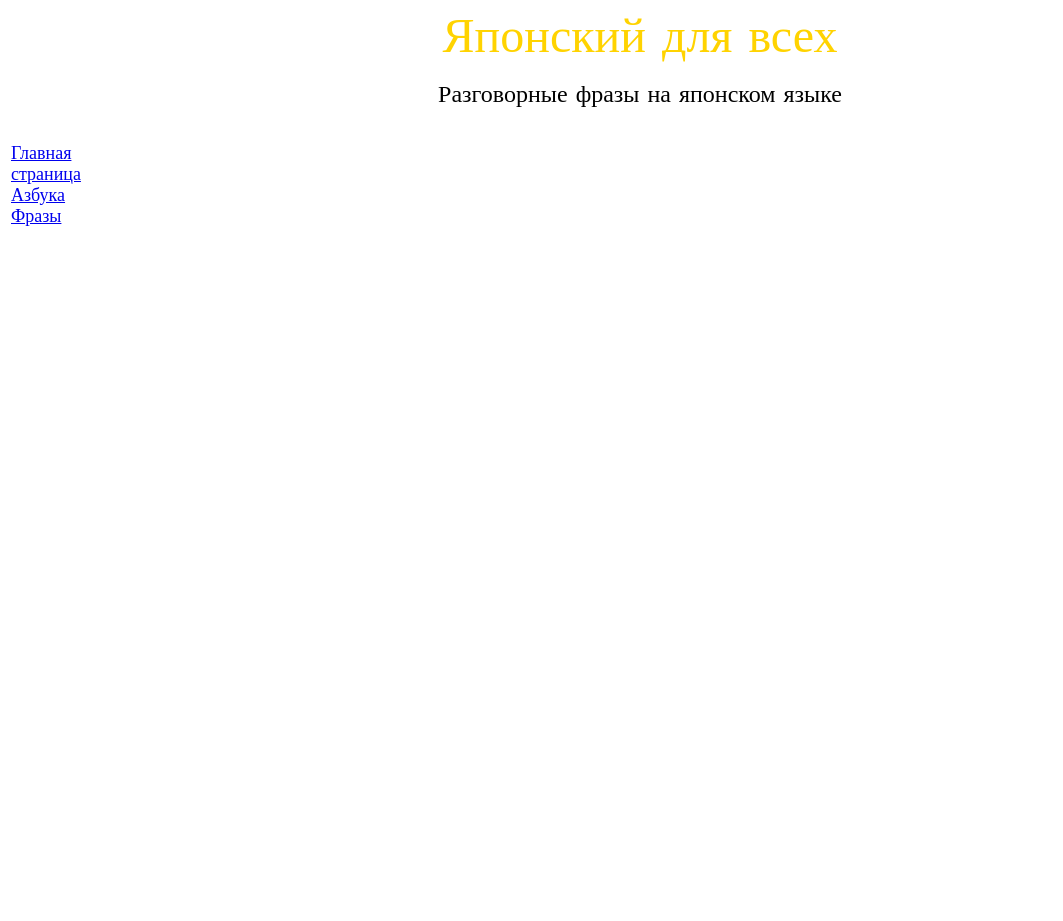
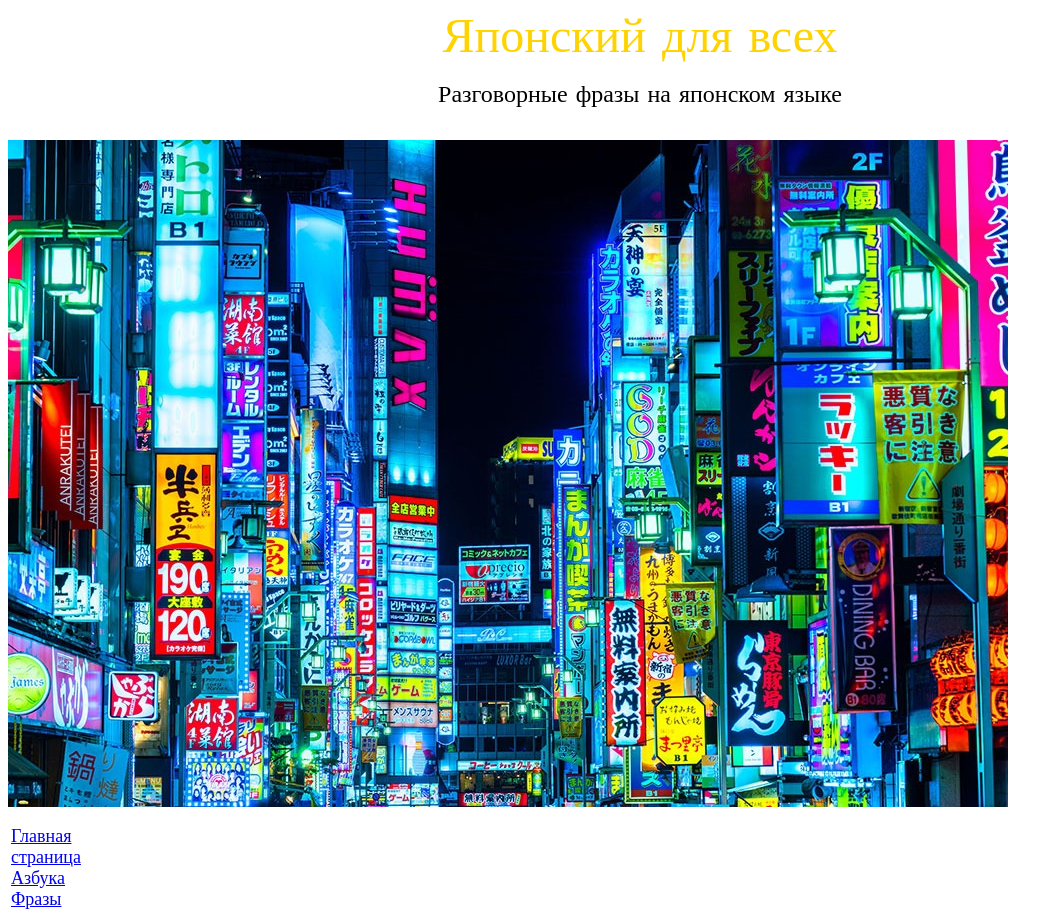
Before and after one commit to LisaDubinina/japan, a plain HTML site: page index.html in a window 1280 px wide. Shown: the whole page, without its empty margins (0-1063 px from the left). Before the commit the page ends 800 px from the top, so only its background shows below. Drawn offline with Linux system fonts and the light colour scheme.

Commit message:
Update index.html

```diff
--- a/index.html
+++ b/index.html
@@ -24,8 +24,7 @@
  <font size=5 face="Comic Sans MS">Разговорные фразы на японском языке</font>
 </p>
  <p align=center> <img src=""> </p>
-
-</tr>
+<p><img src="WhatsApp Image 2023-05-18 at 13.42.43.jpeg"></p>
 </table>
 </body>
 </html>
```
